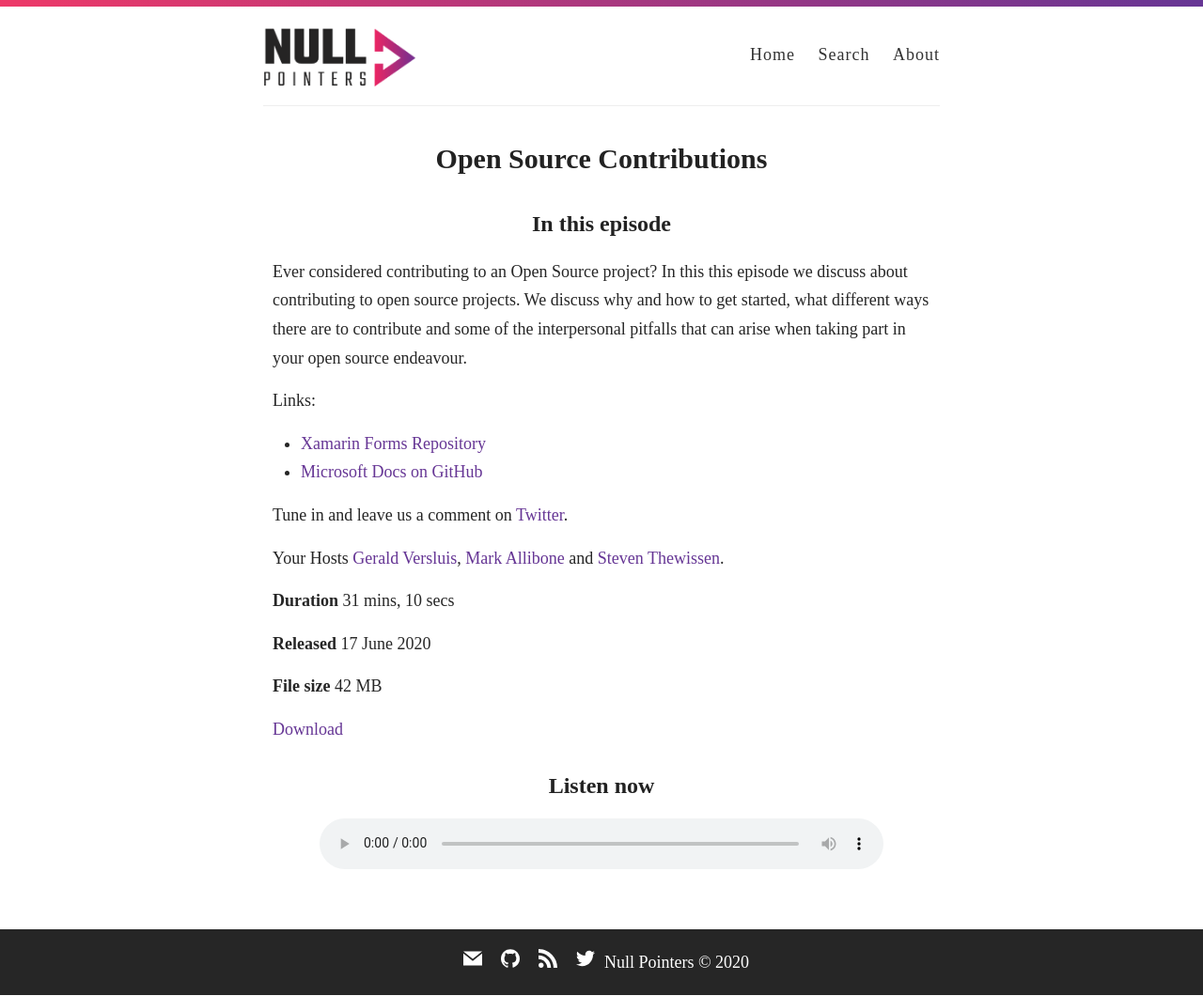
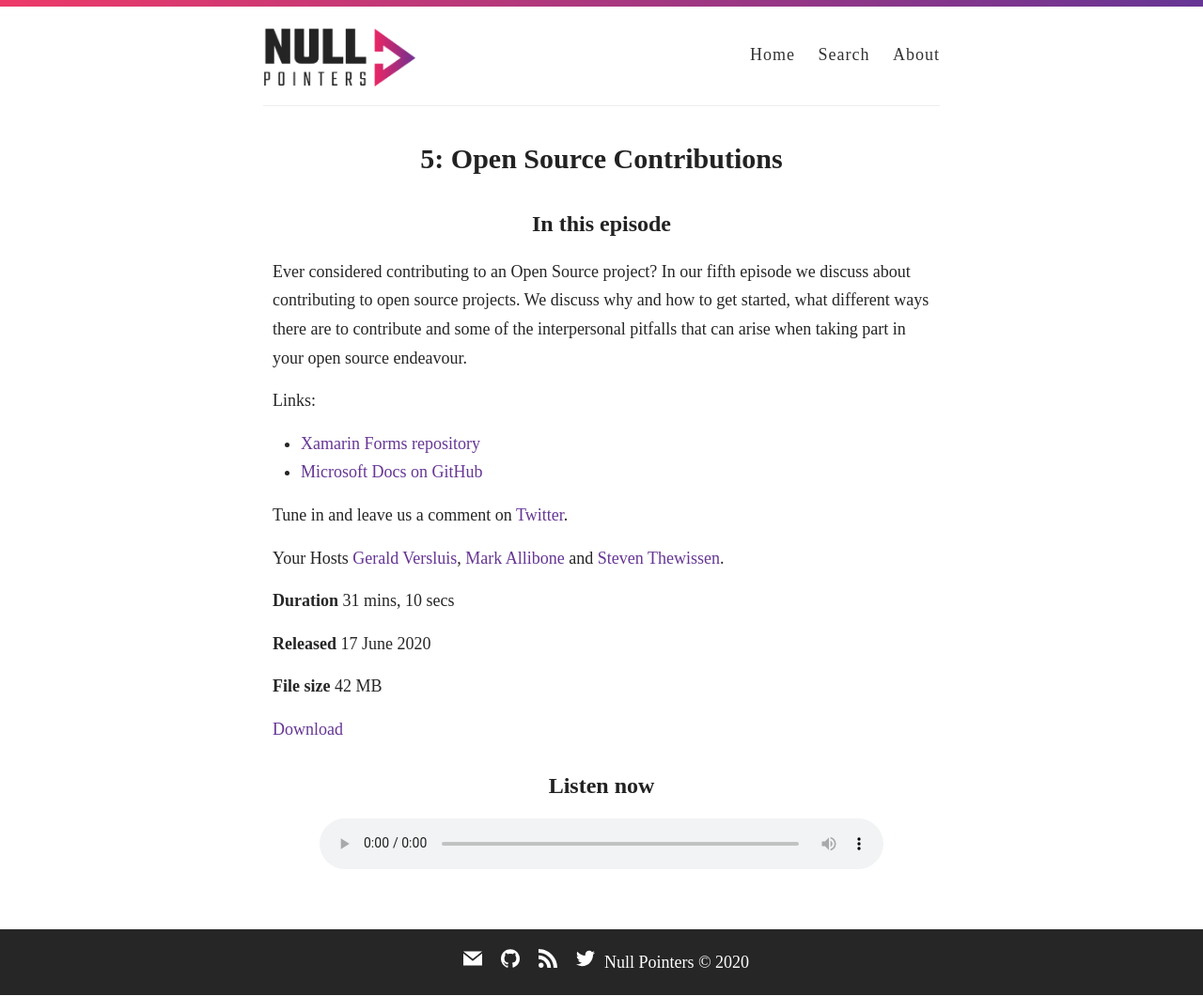
Before and after one commit to nullpointersio/website, a Jekyll site: the page built from _posts/2020-06-10-OSS.markdown, in a window 1280 px wide. Shown: the whole page at 94% size. Built offline with Jekyll 4.4.1, drawn with Linux system fonts in a browser that asks for light colours; some web fonts are replaced.

Commit message:
Rework E5 metadata somewhat

```diff
--- a/_posts/2020-06-10-OSS.markdown
+++ b/_posts/2020-06-10-OSS.markdown
@@ -2,11 +2,12 @@
 layout:         episode
 date: 			2020-06-17 00:00:00
 
-title: 			"Open Source Contributions"
+title: 			"5: Open Source Contributions"
+url:            "5"
 subtitle: 		"How to become an open source contributor?"
-summary: 		"In this episode we discuss how to become a open source contributor. What are the benefits and some of the challenges."
+summary: 		"In our fifth episode we discuss how to become a open source contributor. What are the benefits and some of the challenges."
 
-description: 	"Ever considered contributing to an Open Source project? In this this episode we discuss about contributing to open source projects. We discuss why and how to get started, what different ways there are to contribute and some of the interpersonal pitfalls that can arise when taking part in your open source endeavour."
+description: 	"Ever considered contributing to an Open Source project? In our fifth episode we discuss about contributing to open source projects. We discuss why and how to get started, what different ways there are to contribute and some of the interpersonal pitfalls that can arise when taking part in your open source endeavour."
 
 type:			full # "trailer" or "full"
 duration: 		"31:10" # audio length in min
@@ -23,7 +24,7 @@ block: 			"no" # means is shown in iTunes
 {{page.description}}
 
 Links:
-* [Xamarin Forms Repository](https://github.com/xamarin/Xamarin.Forms)
+* [Xamarin Forms repository](https://github.com/xamarin/Xamarin.Forms)
 * [Microsoft Docs on GitHub](https://github.com/MicrosoftDocs)
 
 Tune in and leave us a comment on [Twitter](https://twitter.com/nullpointersio).
```
